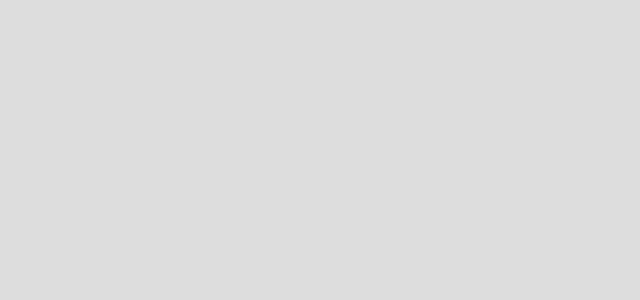
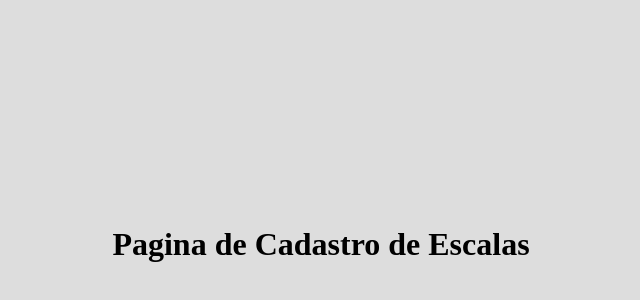
Before and after one commit to ceruttimarioac/gerenciador-escalas, a React (Vite) app: page /CadEscalas in a window 1280 px wide. Before the commit this address had no page. Shown: the part 156-456 px from the top of the page, without its empty margins (319-959 px from the left). Built offline with nearby package versions, Linux system fonts and the light colour scheme.

Commit message:
configura rotas no main

```diff
--- a/src/main.jsx
+++ b/src/main.jsx
@@ -2,9 +2,14 @@ import { StrictMode } from 'react'
 import { createRoot } from 'react-dom/client'
 import { BrowserRouter, Routes, Route } from 'react-router-dom'
 import './index.css'
+
 import Login from './pages/login/login.jsx'
 import Home from './pages/home/home.jsx'
 import Register from './pages/registrar/register.jsx'
+import ConsEscalas from './pages/escalas/consescalas.jsx'
+import CadEscalas from './pages/escalas/cadescalas.jsx'
+import ConsUsuarios from './pages/usuarios/consusuarios.jsx'
+import CadUsuarios from './pages/usuarios/cadusuarios.jsx'
 
 createRoot(document.getElementById('root')).render(
   <StrictMode>
@@ -14,6 +19,10 @@ createRoot(document.getElementById('root')).render(
         <Route path="/login" element={<Login />} />
         <Route path="/Home" element={<Home />} />
         <Route path="/Registrar" element={<Register />} />
+        <Route path="/ConsEscalas" element={<ConsEscalas />} />
+        <Route path="/CadEscalas" element={<CadEscalas />} />
+        <Route path="/ConsUsuarios" element={<ConsUsuarios />} />
+        <Route path="/CadUsuarios" element={<CadUsuarios />} />
       </Routes>
     </BrowserRouter>
   </StrictMode>,
--- a/src/pages/escalas/cadescalas.jsx
+++ b/src/pages/escalas/cadescalas.jsx
@@ -5,9 +5,7 @@ function CadEscalas() {
 
   return (
     <h1>Pagina de Cadastro de Escalas</h1>
-
-
   )
 }
 
-export default cadEscalas
+export default CadEscalas
```
